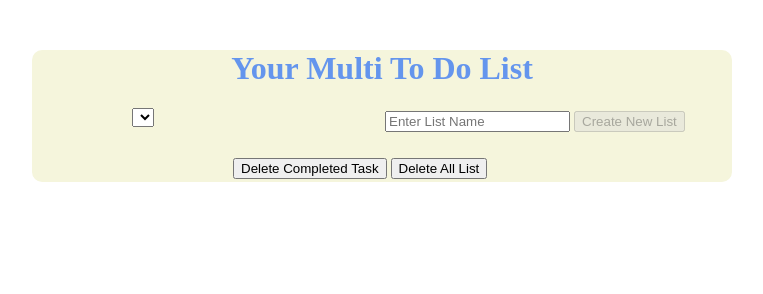
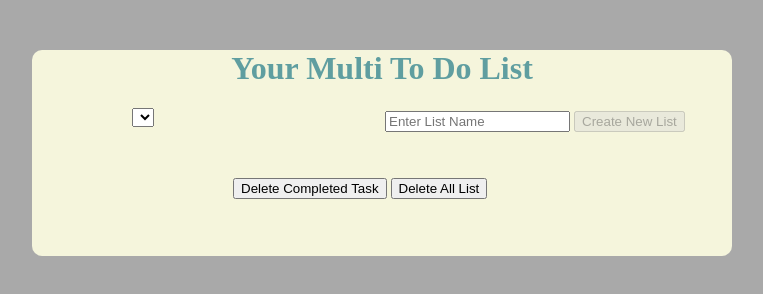
Before and after one commit to MarvelGa/JS_Home_Work, a plain HTML site: page FINALPROJECT/todolistpage.html in a window 1280 px wide. Shown: the whole page, without its empty margins (258-1021 px from the left). Drawn offline with nearby package versions, Linux system fonts and the light colour scheme.

Commit message:
edited background color and titles

```diff
--- a/FINALPROJECT/todolist.css
+++ b/FINALPROJECT/todolist.css
@@ -1,7 +1,7 @@
 #title {
     margin-top: 50px;
     text-align: center;
-    color: cornflowerblue;
+    color: cadetblue;
 }
 
 #message {
@@ -20,7 +20,7 @@
     height: max-content;
     position: relative;
     margin: auto;
-    border-radius: 10px
+    border-radius: 10px;
 }
 
 #lists {
@@ -49,6 +49,14 @@
 }
 
 .frame2 {
-    margin-top: 20px;
+    margin-top: 40px;
     margin-left: 198px;
 }
+
+#listTitle{
+    color: cadetblue;
+}
+
+body{
+    background: darkgrey;
+}
```
Also changed, not shown: FINALPROJECT/todolistpage.html (+1 -0 lines).
